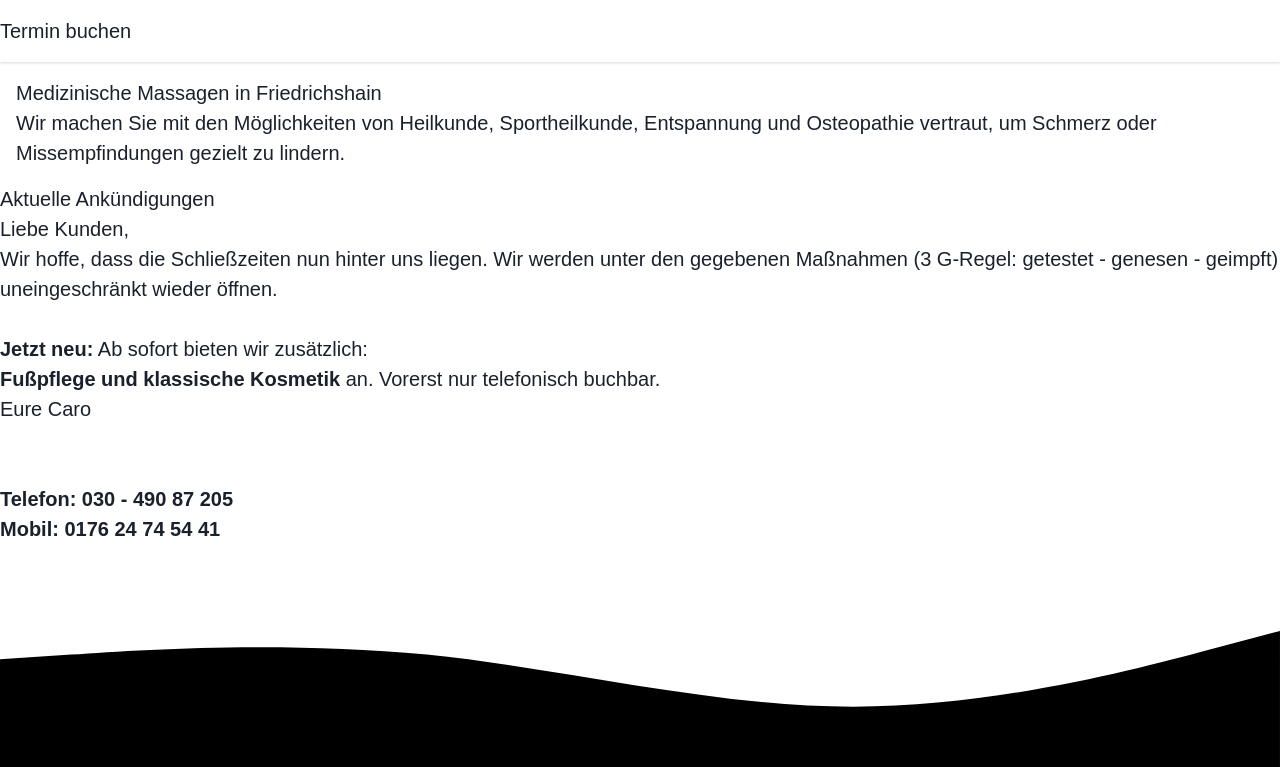
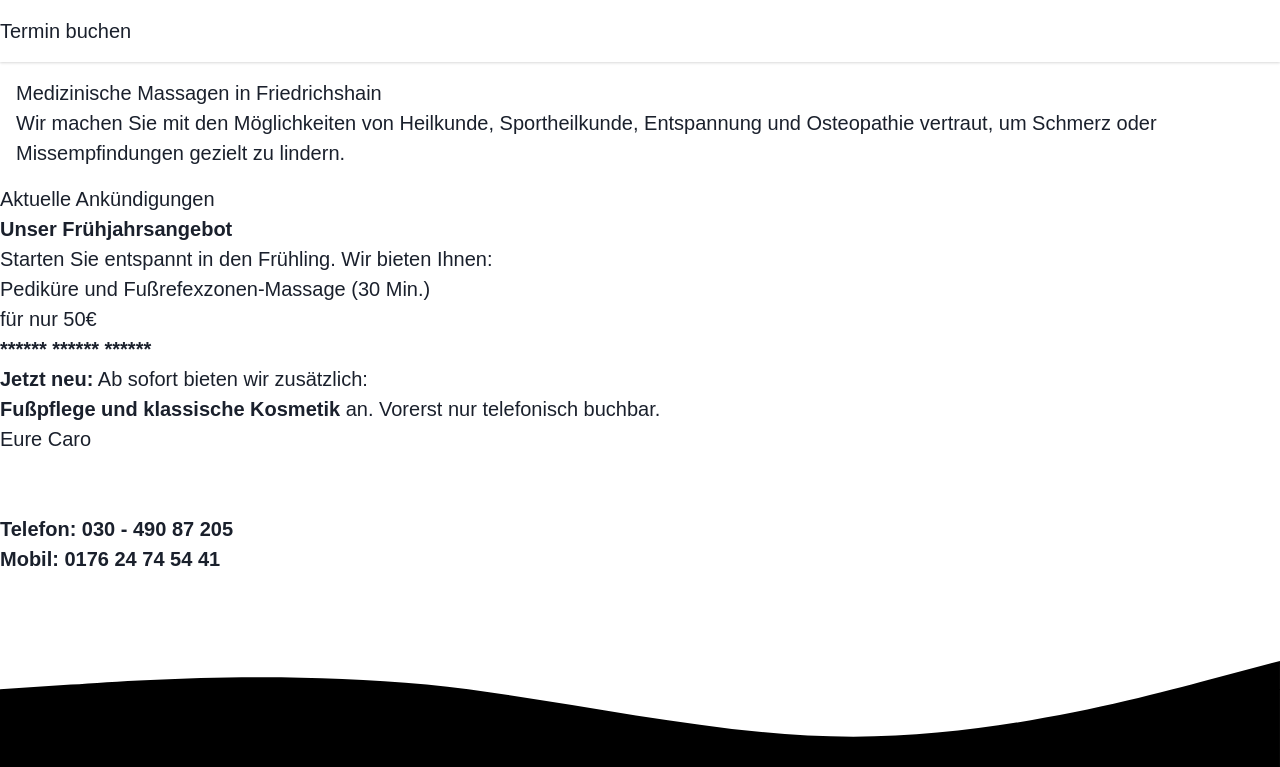
Before and after one commit to mmlkrx/sport-entspannungstherapie.de, an Eleventy site: page site/index.njk in a window 1280 px wide. Shown: the top 767 px of the page. Built offline with nearby package versions, Linux system fonts and the light colour scheme; Eleventy itself is replaced by a stand-in of ours; files that its build step writes are made by us from their sources; a script that the page names is missing; a web font is replaced by a local one.

Commit message:
Update Ankündigung “2019-11-18_sick-notice” (#53)
Automatically generated. Merged on Netlify CMS.

```diff
--- a/site/announcements/2019-11-18_sick-notice.md
+++ b/site/announcements/2019-11-18_sick-notice.md
@@ -1,13 +1,17 @@
 ---
-name: Aktuelle Information
+name: Aktuelles Angebot
 tags: announcement
 show: true
 ---
-Liebe Kunden,
+**Unser Frühjahrsangebot**
 
-Wir hoffe, dass die Schließzeiten nun hinter uns liegen.
-Wir werden unter den gegebenen Maßnahmen
-(3 G-Regel: getestet - genesen - geimpft) uneingeschränkt wieder öffnen.</br ></br >
+Starten Sie entspannt in den Frühling.
+Wir bieten Ihnen:
+
+Pediküre und Fußrefexzonen-Massage (30 Min.)
+</br >für nur 50€
+
+**\*\*\*\*\*\* \*\*\*\*\*\* \*\*\*\*\*\***
 
 **Jetzt neu:**
 Ab sofort bieten wir zusätzlich: </br >
```
